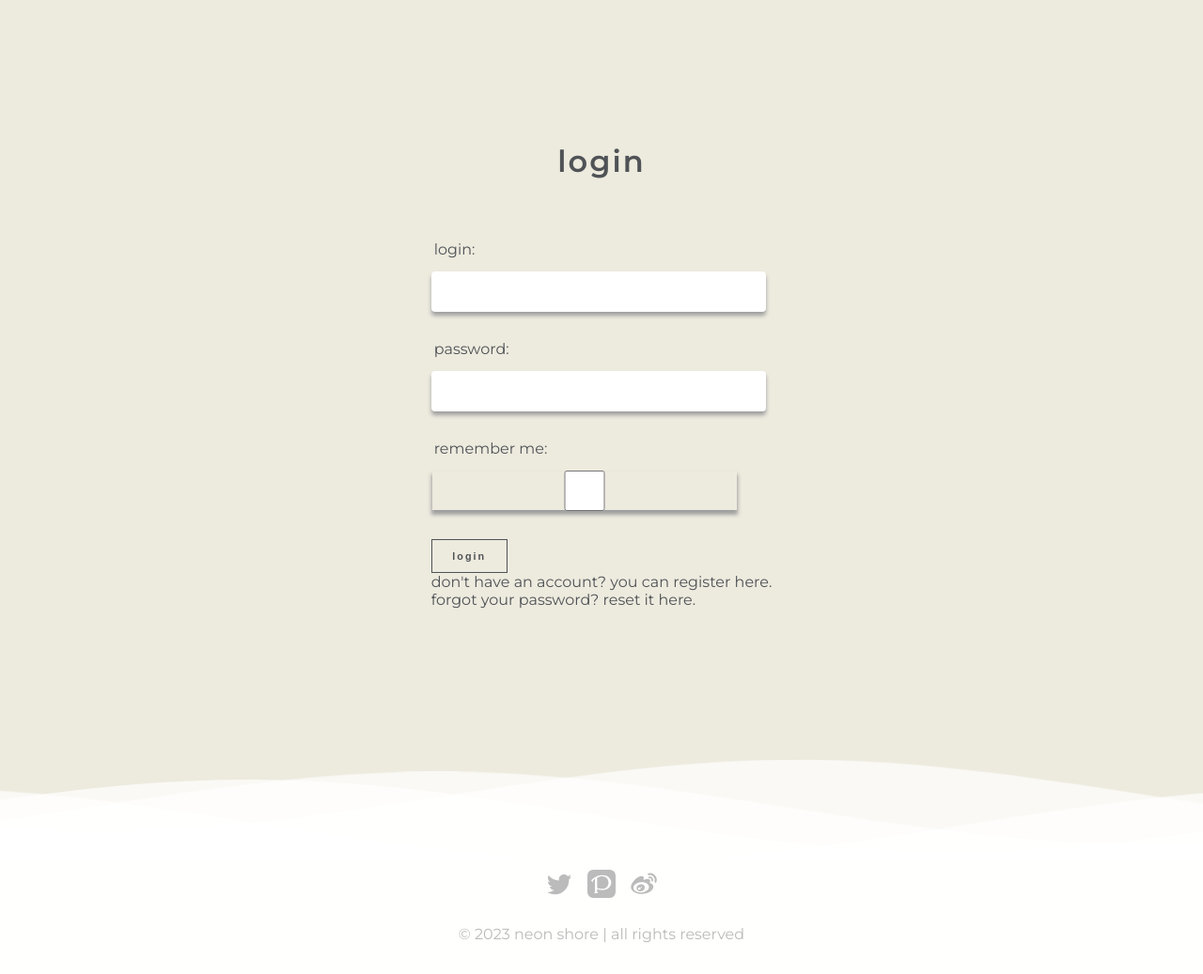
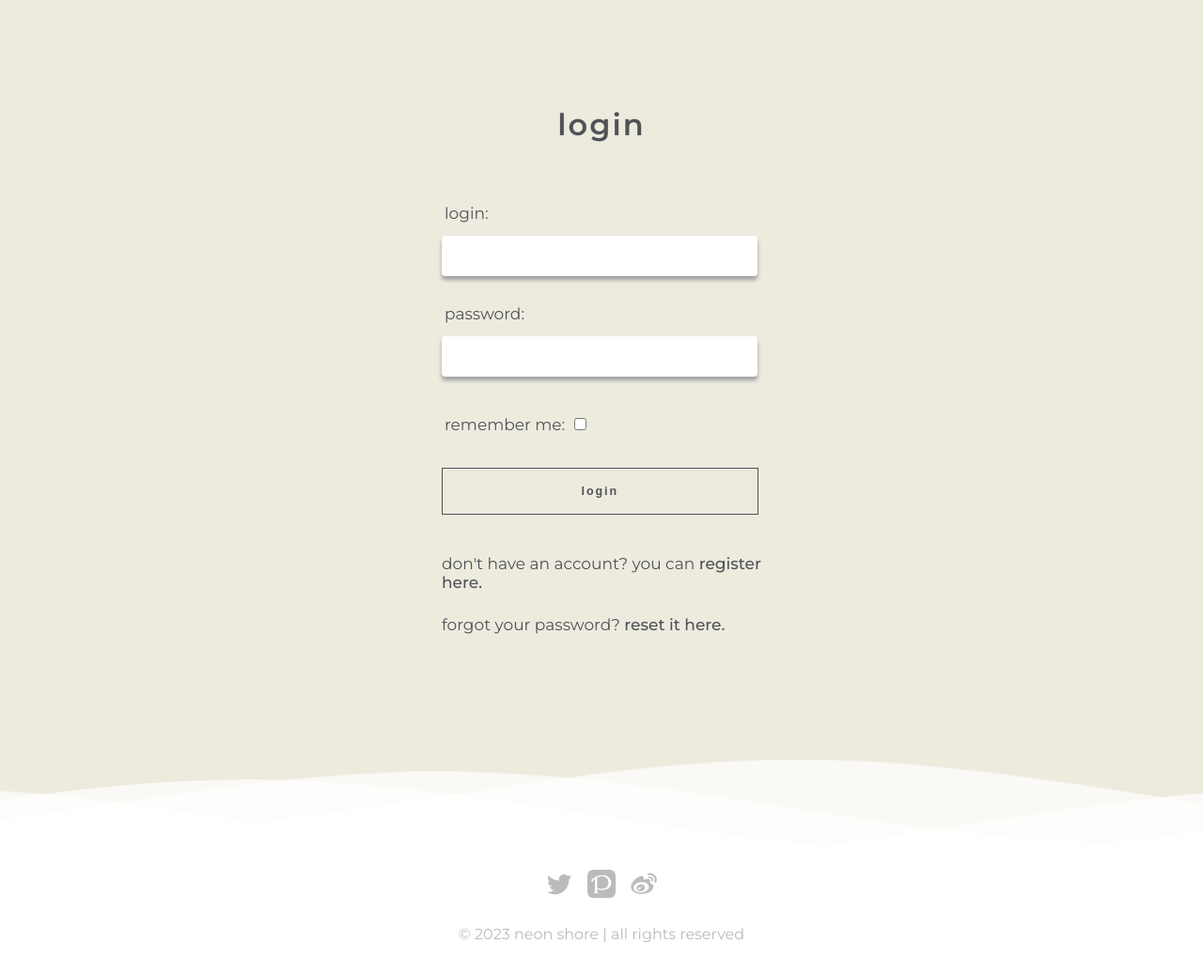
Before and after one commit to Ryael/neon-shore, a Django app: page /accounts/login/ in a window 1280 px wide. Shown: the part 63-1100 px from the top of the page at 94% size. Run offline with Django 3.2, Linux system fonts and the light colour scheme; some libraries are stand-ins or nearby versions.

Commit message:
Add styling for `login.html`

```diff
--- a/static/css/style.css
+++ b/static/css/style.css
@@ -913,32 +913,38 @@ body.mobile-navigation-active .mobile-list-item:nth-child(6) {
   letter-spacing: 2px;
 }
 
-#signup-form {
+#signup-form,
+#login-form {
   font-size: 17px;
   width: 340px;
 }
 
-#signup-form span {
+#signup-form span,
+#login-form span {
   font-weight: 500;
   transition: 0.2s ease-in-out;
 }
 
-#signup-form span:hover {
+#signup-form span:hover,
+#login-form span:hover {
   opacity: 0.7;
   transition: 0.2s ease-in-out;
 }
 
-#signup-form ul {
+#signup-form ul,
+#login-form ul {
   color: var(--font-color);
   list-style: none;
   margin: 0px 12.5px 25px 12.5px;
 }
 
-#signup-form li {
+#signup-form li,
+#login-form li {
   padding: 12.5px 0px;
 }
 
-#signup-form .btn {
+#signup-form .btn,
+#login-form .btn {
   width: 99%;
   height: 50px;
   font-weight: 600;
@@ -946,8 +952,20 @@ body.mobile-navigation-active .mobile-list-item:nth-child(6) {
   font-size: 0.778rem;
 }
 
+#login-form #id_remember {
+  width: auto;
+  height: auto;
+  box-shadow: none;
+  margin-left: 5px;
+}
+
 #end-form p {
   text-align: center;
+}
+
+#body-form p {
+  text-align: left;
+  padding: 12.5px 0;
 }
 
 /* 11. Media Query */
```
